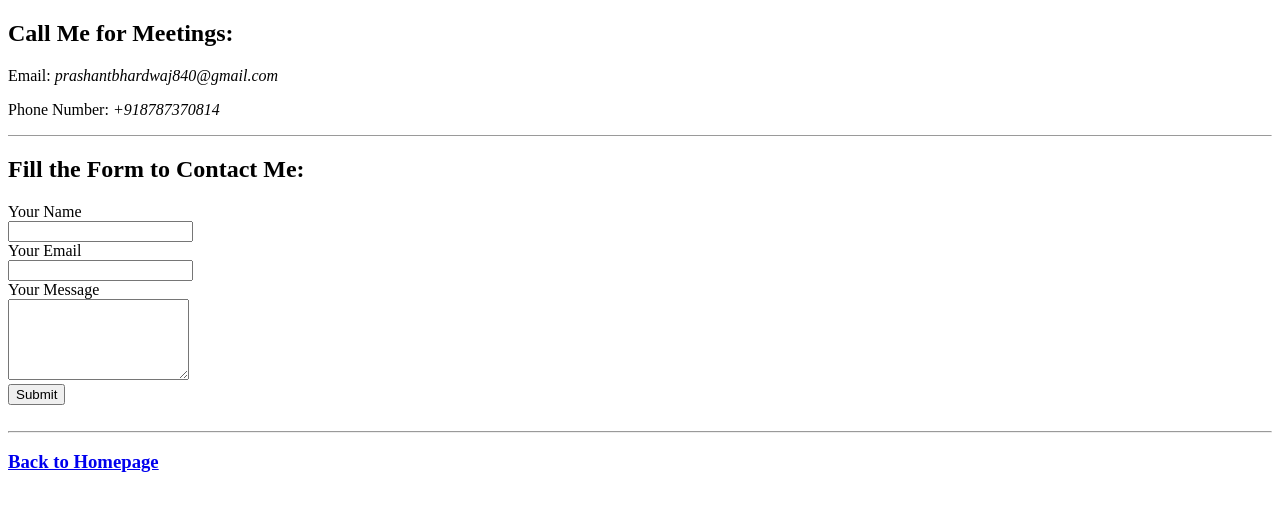
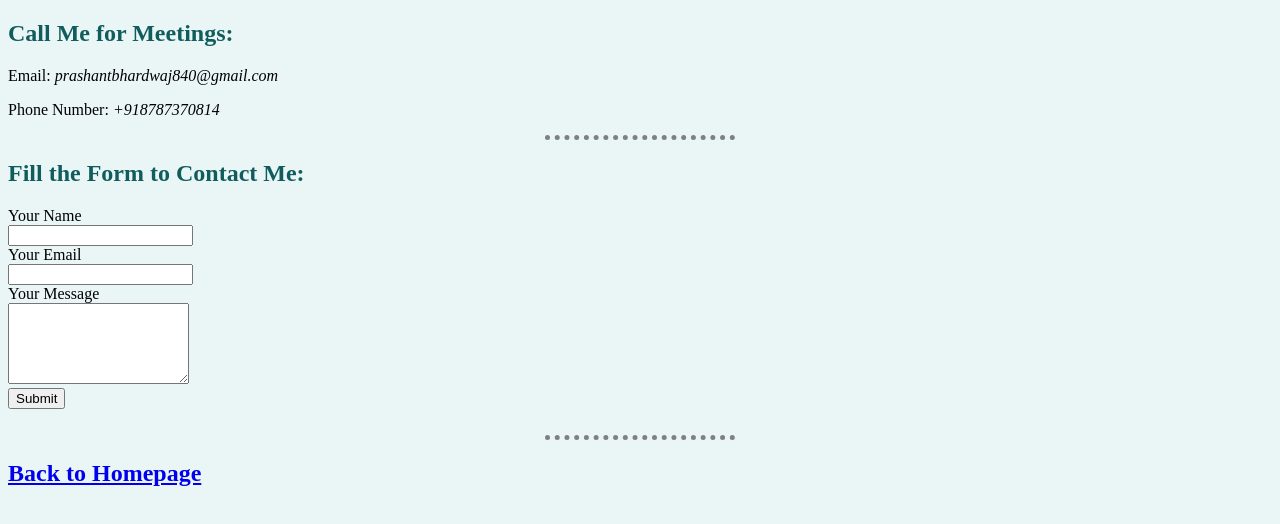
Before and after one commit to geeky-prashant/My-HTML-CV, a plain HTML site: page contact-me.html in a window 1280 px wide. Drawn offline with Linux system fonts and the light colour scheme.

Commit message:
Linked CSS File to HTML

```diff
--- a/contact-me.html
+++ b/contact-me.html
@@ -3,6 +3,7 @@
 <head>
     <meta charset="UTF-8">
     <title>Contact Me</title>
+    <link rel="stylesheet" href="css/styles.css">
 </head>
 <body>
     <h2>Call Me for Meetings:</h2>
@@ -20,6 +21,6 @@
         <input type="submit" name=""><br>
     </form><br>
     <hr size="2">
-    <h3><a href="index.html">Back to Homepage</a></h3>
+    <h2><a href="index.html">Back to Homepage</a></h2>
 </body>
 </html>
```
